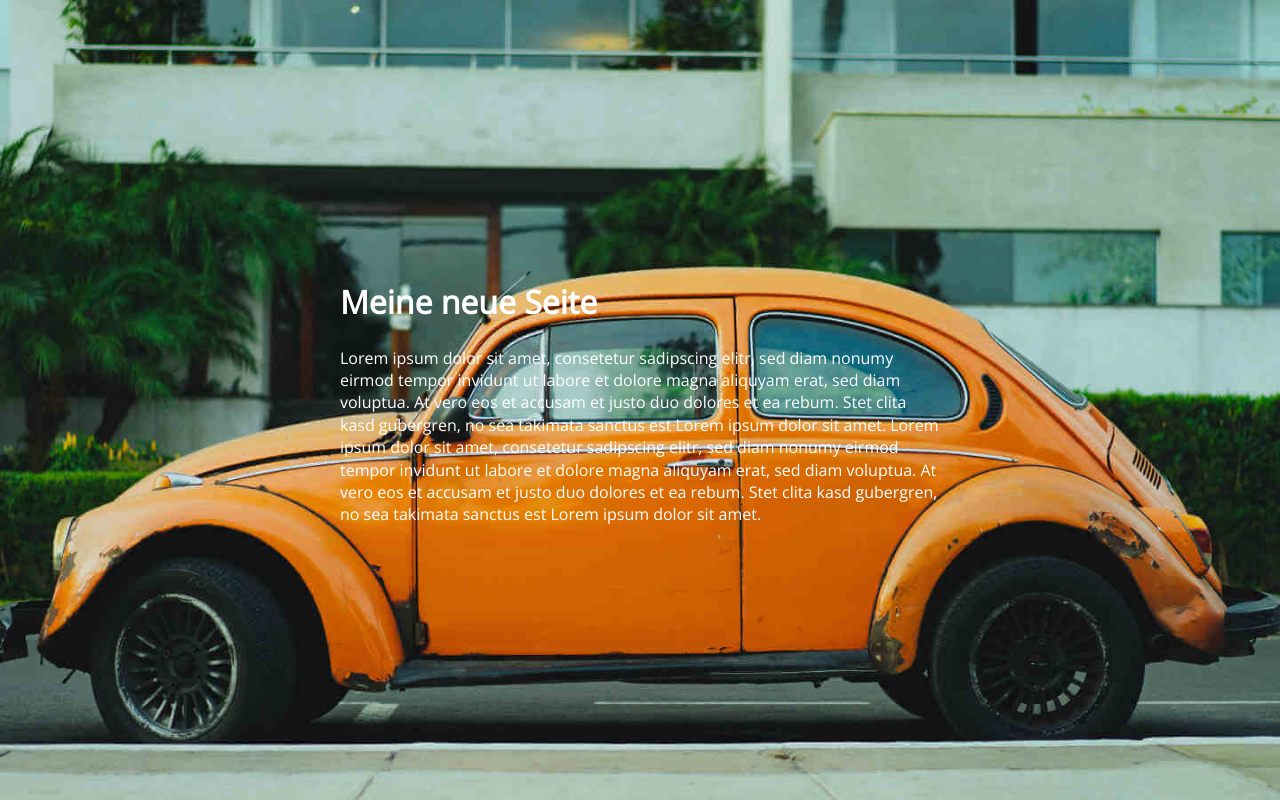
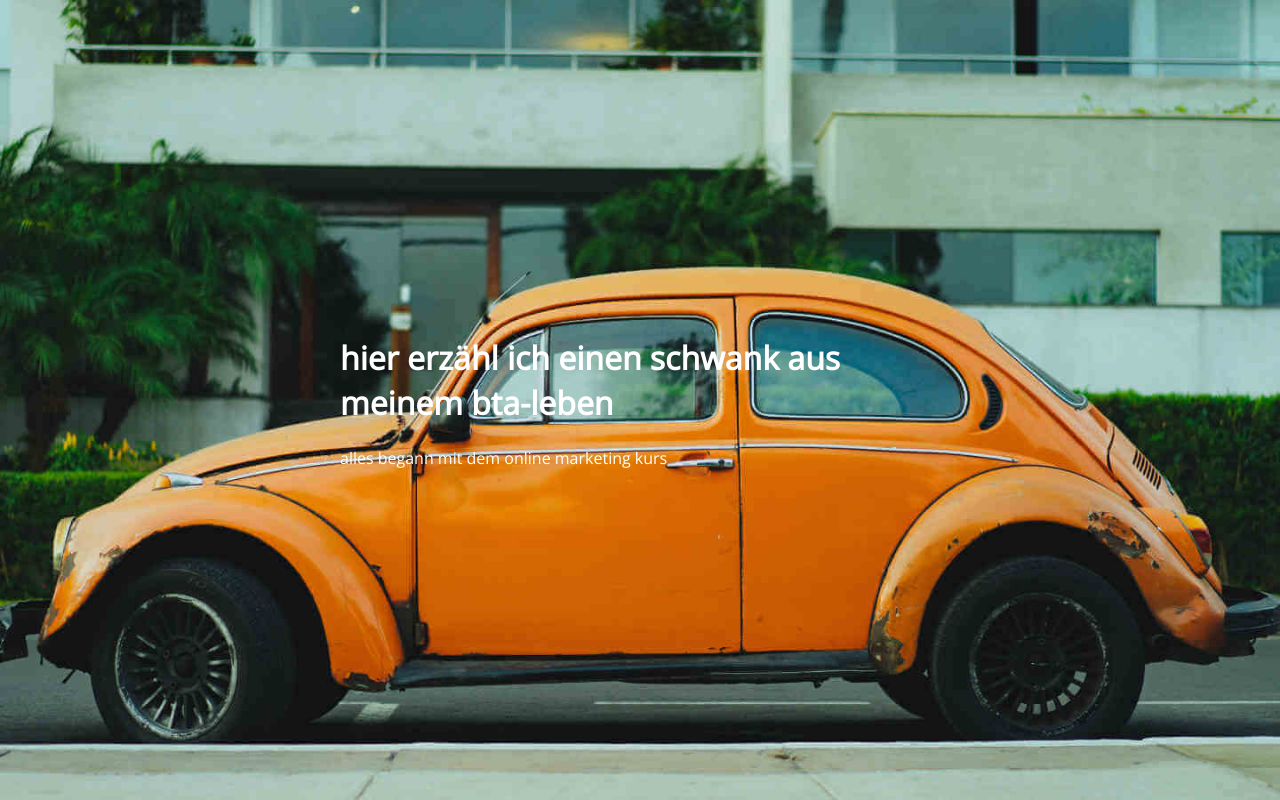
Before and after one commit to btaler/btaler.github.io, a plain HTML site: page index.html in a window 1280 px wide. Drawn offline with nearby package versions, Linux system fonts and the light colour scheme.

Commit message:
content edit

```diff
--- a/index.html
+++ b/index.html
@@ -4,16 +4,16 @@
         <meta charset="utf-8">
         <meta name="viewport" content="width=device-width, initial-scale=1.0, user-scalable=yes">
         <title>
-			Meine neue Seite
+			mein bta-leben
         </title>
-        <meta name="description" content="Bla bla bla">
+        <meta name="description" content="bta life">
         <link rel="stylesheet" href="style.css" type="text/css">
 		<link href="https://fonts.googleapis.com/css?family=Open+Sans" rel="stylesheet">
     </head>
     <body>
         <div class="abs">
-			<h1>Meine neue Seite</h1>
-			<p>Lorem ipsum dolor sit amet, consetetur sadipscing elitr, sed diam nonumy eirmod tempor invidunt ut labore et dolore magna aliquyam erat, sed diam voluptua. At vero eos et accusam et justo duo dolores et ea rebum. Stet clita kasd gubergren, no sea takimata sanctus est Lorem ipsum dolor sit amet. Lorem ipsum dolor sit amet, consetetur sadipscing elitr, sed diam nonumy eirmod tempor invidunt ut labore et dolore magna aliquyam erat, sed diam voluptua. At vero eos et accusam et justo duo dolores et ea rebum. Stet clita kasd gubergren, no sea takimata sanctus est Lorem ipsum dolor sit amet.</p>
+			<h1>hier erzähl ich einen schwank aus meinem bta-leben</h1>
+			<p>alles begann mit dem online marketing kurs</p>
 		</div>
     </body>
 </html>
```
